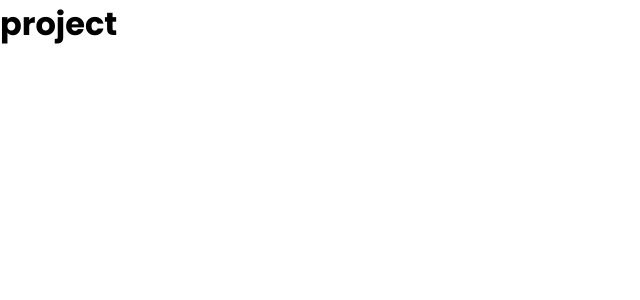
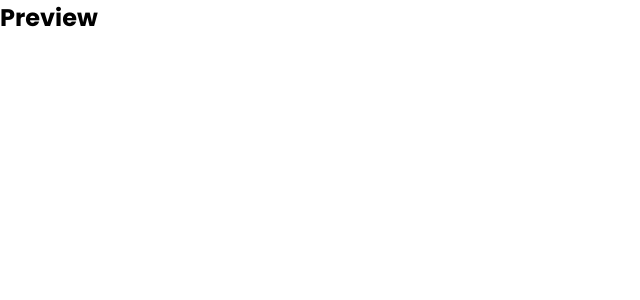
Before and after one commit to kleber-matos/dev-novidades, a React (Vite) app: page /preview in a window 1280 px wide. Shown: the top 300 px of the page, without its empty margins (0-640 px from the left). Built offline with nearby package versions, Linux system fonts and the light colour scheme.

Commit message:
chore: Configuração das rotas

```diff
--- a/src/App.jsx
+++ b/src/App.jsx
@@ -1,7 +1,9 @@
+import Router from "./Router";
+
 export default function App() {
   return (
-    <div>
-      <h1>project</h1>
-    </div>
+    <>
+      <Router />
+    </>
   );
 }
--- /dev/null
+++ b/src/Router.jsx
@@ -0,0 +1,16 @@
+import Home from "./pages/Home";
+import Preview from "./pages/Preview";
+import { BrowserRouter, Route, Routes } from "react-router-dom";
+
+export default function Router() {
+  return (
+    <>
+      <BrowserRouter>
+        <Routes>
+          <Route path="/" element={<Home />} />
+          <Route path="/preview" element={<Preview />} />
+        </Routes>
+      </BrowserRouter>
+    </>
+  );
+}
--- /dev/null
+++ b/src/pages/Home/index.jsx
@@ -0,0 +1,7 @@
+export default function index() {
+  return (
+    <>
+      <h2>Home</h2>
+    </>
+  );
+}
--- /dev/null
+++ b/src/pages/Preview/index.jsx
@@ -0,0 +1,7 @@
+export default function index() {
+  return (
+    <>
+      <h2>Preview</h2>
+    </>
+  );
+}
```
